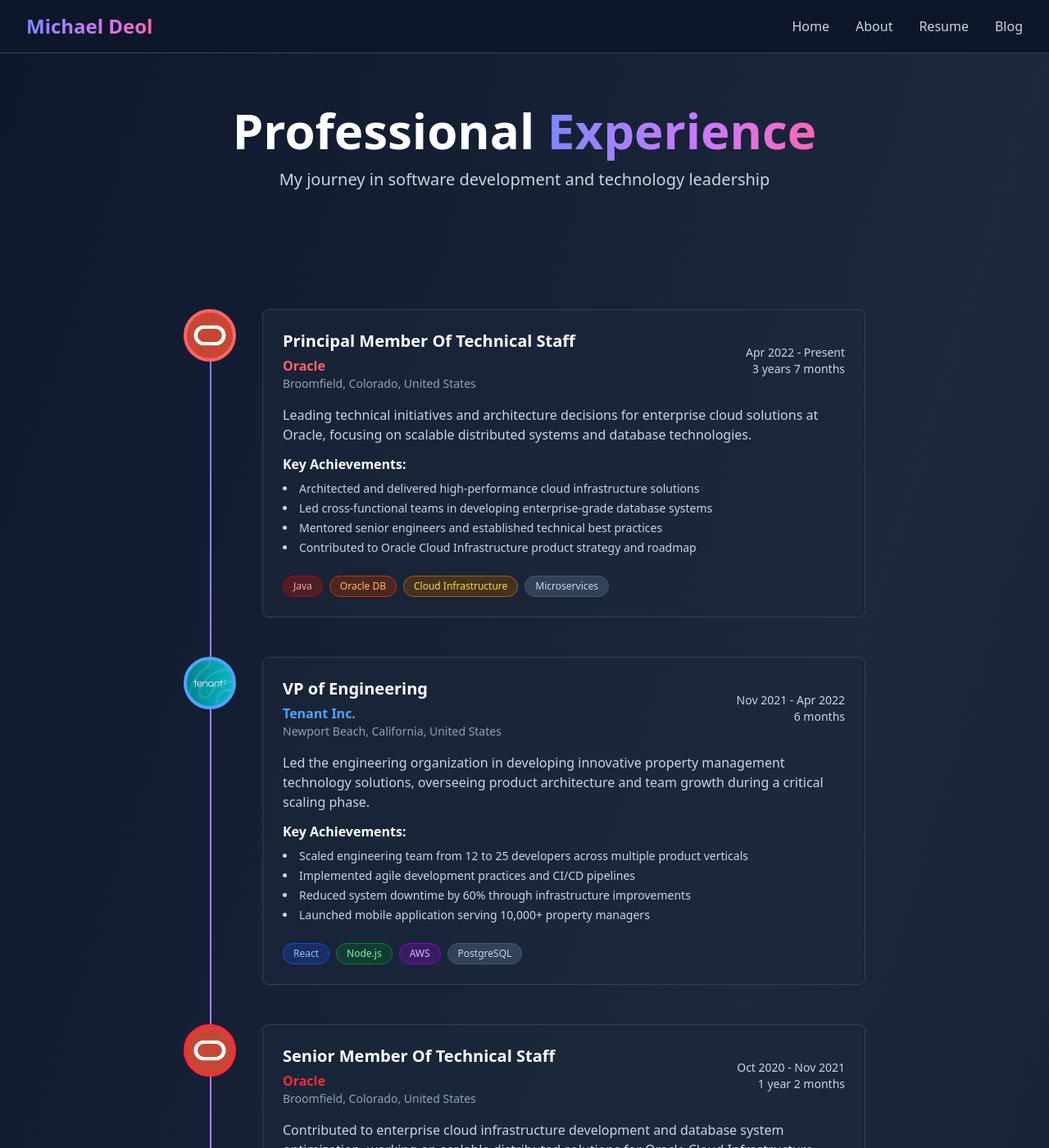
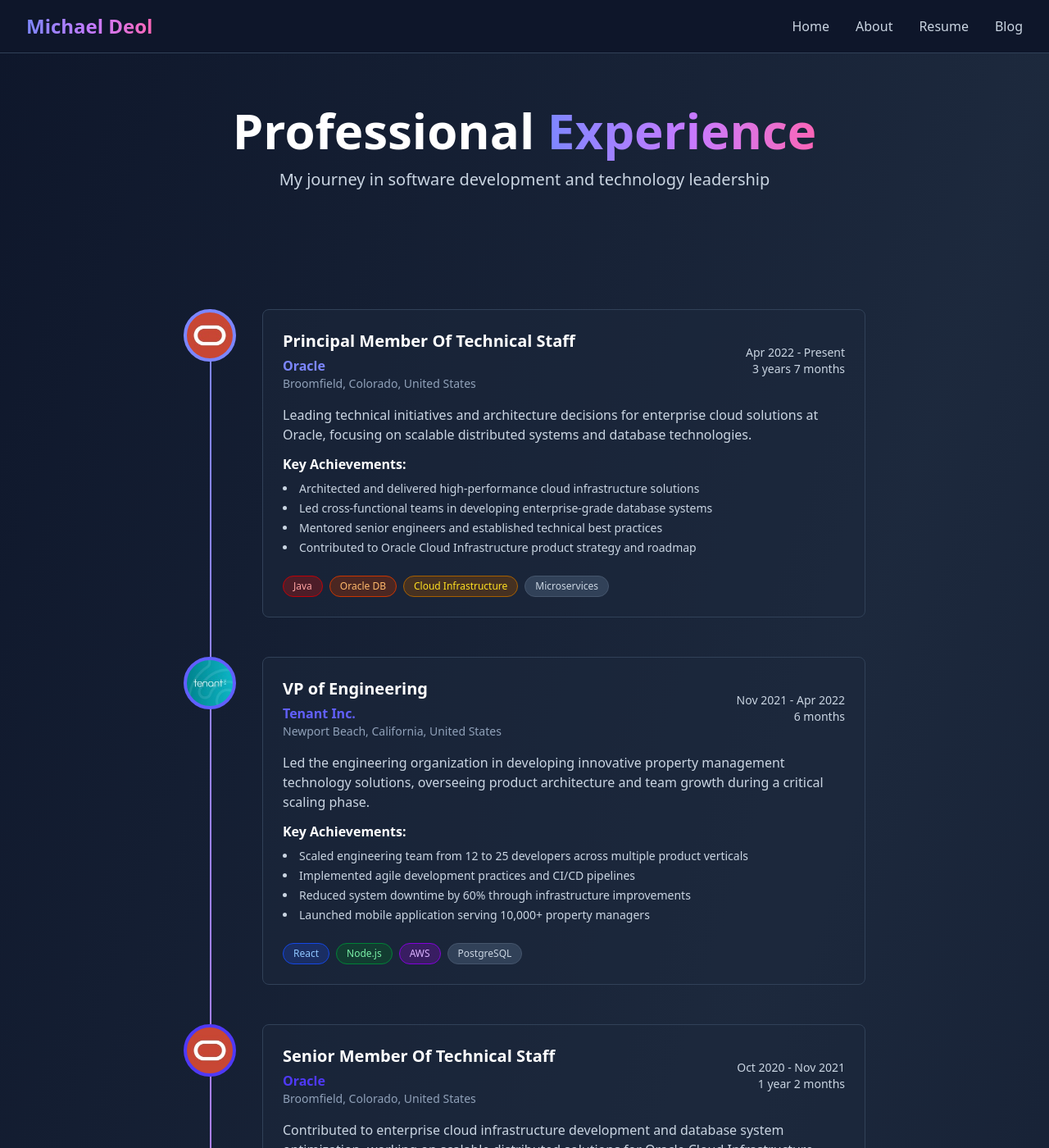
Before and after one commit to michaeldeol/portfolio, a Jekyll site: the page built from resume.markdown, in a window 1280 px wide and 1400 px high. Shown: the whole window at 82% size. Built offline with Jekyll 4.4.1, drawn with Linux system fonts in a browser that asks for light colours.

Commit message:
Resume Timeline Dot Fix

```diff
--- a/_layouts/resume.html
+++ b/_layouts/resume.html
@@ -33,7 +33,7 @@ layout: default
           <!-- Oracle Principal Member Of Technical Staff -->
           <div class="relative flex items-start space-x-8">
             <!-- Timeline Dot -->
-            <div class="flex-shrink-0 w-16 h-16 bg-white border-4 border-red-400 rounded-full"
+            <div class="flex-shrink-0 w-16 h-16 bg-white border-4 border-indigo-400 rounded-full"
                  style="background-image: url('{{ '/assets/images/company_logos/oracle_logo.jpg' | relative_url }}'); background-size: 100%; background-position: center; background-repeat: no-repeat;">
             </div>
 
@@ -42,7 +42,7 @@ layout: default
               <div class="flex flex-col md:flex-row md:items-center md:justify-between mb-4">
                 <div>
                   <h3 class="text-xl font-bold text-white mb-1">Principal Member Of Technical Staff</h3>
-                  <p class="text-red-400 font-semibold">Oracle</p>
+                  <p class="text-indigo-400 font-semibold">Oracle</p>
                   <p class="text-sm text-slate-400">Broomfield, Colorado, United States</p>
                 </div>
                 <div class="text-slate-300 text-sm md:text-right">
@@ -79,7 +79,7 @@ layout: default
           <!-- Tenant Inc VP of Engineering -->
           <div class="relative flex items-start space-x-8">
             <!-- Timeline Dot -->
-            <div class="flex-shrink-0 w-16 h-16 bg-white border-4 border-blue-400 rounded-full"
+            <div class="flex-shrink-0 w-16 h-16 bg-white border-4 border-indigo-500 rounded-full"
                  style="background-image: url('{{ '/assets/images/company_logos/tenant_inc_logo.jpg' | relative_url }}'); background-size: 100%; background-position: center; background-repeat: no-repeat;">
             </div>
 
@@ -88,7 +88,7 @@ layout: default
               <div class="flex flex-col md:flex-row md:items-center md:justify-between mb-4">
                 <div>
                   <h3 class="text-xl font-bold text-white mb-1">VP of Engineering</h3>
-                  <p class="text-blue-400 font-semibold">Tenant Inc.</p>
+                  <p class="text-indigo-500 font-semibold">Tenant Inc.</p>
                   <p class="text-sm text-slate-400">Newport Beach, California, United States</p>
                 </div>
                 <div class="text-slate-300 text-sm md:text-right">
@@ -125,7 +125,7 @@ layout: default
           <!-- Oracle Senior Member Of Technical Staff -->
           <div class="relative flex items-start space-x-8">
             <!-- Timeline Dot -->
-            <div class="flex-shrink-0 w-16 h-16 bg-white border-4 border-red-500 rounded-full"
+            <div class="flex-shrink-0 w-16 h-16 bg-white border-4 border-indigo-600 rounded-full"
                  style="background-image: url('{{ '/assets/images/company_logos/oracle_logo.jpg' | relative_url }}'); background-size: 100%; background-position: center; background-repeat: no-repeat;">
             </div>
 
@@ -134,7 +134,7 @@ layout: default
               <div class="flex flex-col md:flex-row md:items-center md:justify-between mb-4">
                 <div>
                   <h3 class="text-xl font-bold text-white mb-1">Senior Member Of Technical Staff</h3>
-                  <p class="text-red-500 font-semibold">Oracle</p>
+                  <p class="text-indigo-600 font-semibold">Oracle</p>
                   <p class="text-sm text-slate-400">Broomfield, Colorado, United States</p>
                 </div>
                 <div class="text-slate-300 text-sm md:text-right">
@@ -263,7 +263,7 @@ layout: default
           <!-- Aspiration Senior Software Engineer -->
           <div class="relative flex items-start space-x-8">
             <!-- Timeline Dot -->
-            <div class="flex-shrink-0 w-16 h-16 bg-white border-4 border-green-400 rounded-full"
+            <div class="flex-shrink-0 w-16 h-16 bg-white border-4 border-purple-600 rounded-full"
                  style="background-image: url('{{ '/assets/images/company_logos/aspiration_logo.jpg' | relative_url }}'); background-size: 100%; background-position: center; background-repeat: no-repeat;">
             </div>
 
@@ -272,7 +272,7 @@ layout: default
               <div class="flex flex-col md:flex-row md:items-center md:justify-between mb-4">
                 <div>
                   <h3 class="text-xl font-bold text-white mb-1">Senior Software Engineer</h3>
-                  <p class="text-green-400 font-semibold">Aspiration.com</p>
+                  <p class="text-purple-600 font-semibold">Aspiration.com</p>
                   <p class="text-sm text-slate-400">Marina del Rey, California, United States</p>
                 </div>
                 <div class="text-slate-300 text-sm md:text-right">
@@ -309,7 +309,7 @@ layout: default
           <!-- Acorns Senior Software Engineer -->
           <div class="relative flex items-start space-x-8">
             <!-- Timeline Dot -->
-            <div class="flex-shrink-0 w-16 h-16 bg-white border-4 border-emerald-400 rounded-full"
+            <div class="flex-shrink-0 w-16 h-16 bg-white border-4 border-pink-400 rounded-full"
                  style="background-image: url('{{ '/assets/images/company_logos/acorns_grow_inc__logo.jpg' | relative_url }}'); background-size: 100%; background-position: center; background-repeat: no-repeat;">
             </div>
 
@@ -318,7 +318,7 @@ layout: default
               <div class="flex flex-col md:flex-row md:items-center md:justify-between mb-4">
                 <div>
                   <h3 class="text-xl font-bold text-white mb-1">Senior Software Engineer</h3>
-                  <p class="text-emerald-400 font-semibold">Acorns</p>
+                  <p class="text-pink-400 font-semibold">Acorns</p>
                   <p class="text-sm text-slate-400">Irvine, CA</p>
                 </div>
                 <div class="text-slate-300 text-sm md:text-right">
@@ -362,7 +362,7 @@ layout: default
           <!-- Billabong Senior Software Engineer -->
           <div class="relative flex items-start space-x-8 older-experience" style="display: none;">
             <!-- Timeline Dot -->
-            <div class="flex-shrink-0 w-16 h-16 bg-white border-4 border-teal-400 rounded-full"
+            <div class="flex-shrink-0 w-16 h-16 bg-white border-4 border-pink-500 rounded-full"
                  style="background-image: url('{{ '/assets/images/company_logos/billabong_logo.jpg' | relative_url }}'); background-size: 100%; background-position: center; background-repeat: no-repeat;">
             </div>
 
@@ -371,7 +371,7 @@ layout: default
               <div class="flex flex-col md:flex-row md:items-center md:justify-between mb-4">
                 <div>
                   <h3 class="text-xl font-bold text-white mb-1">Senior Software Engineer</h3>
-                  <p class="text-teal-400 font-semibold">Billabong</p>
+                  <p class="text-pink-500 font-semibold">Billabong</p>
                   <p class="text-sm text-slate-400">Irvine, CA</p>
                 </div>
                 <div class="text-slate-300 text-sm md:text-right">
@@ -408,7 +408,7 @@ layout: default
           <!-- ReachLocal Senior Software Engineer -->
           <div class="relative flex items-start space-x-8 older-experience" style="display: none;">
             <!-- Timeline Dot -->
-            <div class="flex-shrink-0 w-16 h-16 bg-white border-4 border-indigo-400 rounded-full"
+            <div class="flex-shrink-0 w-16 h-16 bg-white border-4 border-pink-600 rounded-full"
                  style="background-image: url('{{ '/assets/images/company_logos/reachlocal_logo.jpg' | relative_url }}'); background-size: 100%; background-position: center; background-repeat: no-repeat;">
             </div>
 
@@ -417,7 +417,7 @@ layout: default
               <div class="flex flex-col md:flex-row md:items-center md:justify-between mb-4">
                 <div>
                   <h3 class="text-xl font-bold text-white mb-1">Senior Software Engineer</h3>
-                  <p class="text-indigo-400 font-semibold">ReachLocal</p>
+                  <p class="text-pink-600 font-semibold">ReachLocal</p>
                   <p class="text-sm text-slate-400">Irvine, CA</p>
                 </div>
                 <div class="text-slate-300 text-sm md:text-right">
@@ -454,7 +454,7 @@ layout: default
           <!-- mophie Senior Web Developer -->
           <div class="relative flex items-start space-x-8 older-experience" style="display: none;">
             <!-- Timeline Dot -->
-            <div class="flex-shrink-0 w-16 h-16 bg-white border-4 border-cyan-400 rounded-full"
+            <div class="flex-shrink-0 w-16 h-16 bg-white border-4 border-pink-700 rounded-full"
                  style="background-image: url('{{ '/assets/images/company_logos/mophie_logo.jpg' | relative_url }}'); background-size: 100%; background-position: center; background-repeat: no-repeat;">
             </div>
 
@@ -463,7 +463,7 @@ layout: default
               <div class="flex flex-col md:flex-row md:items-center md:justify-between mb-4">
                 <div>
                   <h3 class="text-xl font-bold text-white mb-1">Senior Web Developer</h3>
-                  <p class="text-cyan-400 font-semibold">mophie</p>
+                  <p class="text-pink-700 font-semibold">mophie</p>
                   <p class="text-sm text-slate-400">Tustin, CA</p>
                 </div>
                 <div class="text-slate-300 text-sm md:text-right">
@@ -500,7 +500,7 @@ layout: default
           <!-- Sevenly Director of Web Development -->
           <div class="relative flex items-start space-x-8 older-experience" style="display: none;">
             <!-- Timeline Dot -->
-            <div class="flex-shrink-0 w-16 h-16 bg-white border-4 border-pink-400 rounded-full"
+            <div class="flex-shrink-0 w-16 h-16 bg-white border-4 border-pink-800 rounded-full"
                  style="background-image: url('{{ '/assets/images/company_logos/sevenly_logo.jpg' | relative_url }}'); background-size: 100%; background-position: center; background-repeat: no-repeat;">
             </div>
 
@@ -509,7 +509,7 @@ layout: default
               <div class="flex flex-col md:flex-row md:items-center md:justify-between mb-4">
                 <div>
                   <h3 class="text-xl font-bold text-white mb-1">Director of Web Development</h3>
-                  <p class="text-pink-400 font-semibold">Sevenly</p>
+                  <p class="text-pink-800 font-semibold">Sevenly</p>
                   <p class="text-sm text-slate-400">Costa Mesa, California, United States</p>
                 </div>
                 <div class="text-slate-300 text-sm md:text-right">
@@ -546,16 +546,16 @@ layout: default
           <!-- Sevenly Senior Software Engineer -->
           <div class="relative flex items-start space-x-8 older-experience" style="display: none;">
             <!-- Timeline Dot -->
-            <div class="flex-shrink-0 w-16 h-16 bg-white border-4 border-pink-500 rounded-full"
+            <div class="flex-shrink-0 w-16 h-16 bg-white border-4 border-pink-900 rounded-full"
                  style="background-image: url('{{ '/assets/images/company_logos/sevenly_logo.jpg' | relative_url }}'); background-size: 100%; background-position: center; background-repeat: no-repeat;">
             </div>
 
             <!-- Experience Content -->
-            <div class="flex-1 bg-slate-800/50 border border-slate-700 rounded-lg p-6 hover:border-pink-500 hover:shadow-xl hover:shadow-pink-500/10 transition-all duration-300">
+            <div class="flex-1 bg-slate-800/50 border border-slate-700 rounded-lg p-6 hover:border-pink-900 hover:shadow-xl hover:shadow-pink-900/10 transition-all duration-300">
               <div class="flex flex-col md:flex-row md:items-center md:justify-between mb-4">
                 <div>
                   <h3 class="text-xl font-bold text-white mb-1">Senior Software Engineer</h3>
-                  <p class="text-pink-500 font-semibold">Sevenly</p>
+                  <p class="text-pink-900 font-semibold">Sevenly</p>
                   <p class="text-sm text-slate-400">Costa Mesa, California, United States</p>
                 </div>
                 <div class="text-slate-300 text-sm md:text-right">
@@ -592,16 +592,16 @@ layout: default
           <!-- Oakley Web Developer -->
           <div class="relative flex items-start space-x-8 older-experience" style="display: none;">
             <!-- Timeline Dot -->
-            <div class="flex-shrink-0 w-16 h-16 bg-white border-4 border-orange-400 rounded-full"
+            <div class="flex-shrink-0 w-16 h-16 bg-white border-4 border-pink-900 rounded-full"
                  style="background-image: url('{{ '/assets/images/company_logos/oakley_logo.jpg' | relative_url }}'); background-size: 100%; background-position: center; background-repeat: no-repeat;">
             </div>
 
             <!-- Experience Content -->
-            <div class="flex-1 bg-slate-800/50 border border-slate-700 rounded-lg p-6 hover:border-orange-500 hover:shadow-xl hover:shadow-orange-500/10 transition-all duration-300">
+            <div class="flex-1 bg-slate-800/50 border border-slate-700 rounded-lg p-6 hover:border-pink-900 hover:shadow-xl hover:shadow-pink-900/10 transition-all duration-300">
               <div class="flex flex-col md:flex-row md:items-center md:justify-between mb-4">
                 <div>
                   <h3 class="text-xl font-bold text-white mb-1">Web Developer</h3>
-                  <p class="text-orange-400 font-semibold">Oakley</p>
+                  <p class="text-pink-900 font-semibold">Oakley</p>
                   <p class="text-sm text-slate-400">Foothill Ranch, CA</p>
                 </div>
                 <div class="text-slate-300 text-sm md:text-right">
@@ -638,16 +638,16 @@ layout: default
           <!-- Overstock Manager Web Development -->
           <div class="relative flex items-start space-x-8 older-experience" style="display: none;">
             <!-- Timeline Dot -->
-            <div class="flex-shrink-0 w-16 h-16 bg-white border-4 border-yellow-400 rounded-full"
+            <div class="flex-shrink-0 w-16 h-16 bg-white border-4 border-pink-900 rounded-full"
                  style="background-image: url('{{ '/assets/images/company_logos/overstock_logo.jpg' | relative_url }}'); background-size: 100%; background-position: center; background-repeat: no-repeat;">
             </div>
 
             <!-- Experience Content -->
-            <div class="flex-1 bg-slate-800/50 border border-slate-700 rounded-lg p-6 hover:border-yellow-500 hover:shadow-xl hover:shadow-yellow-500/10 transition-all duration-300">
+            <div class="flex-1 bg-slate-800/50 border border-slate-700 rounded-lg p-6 hover:border-pink-900 hover:shadow-xl hover:shadow-pink-900/10 transition-all duration-300">
               <div class="flex flex-col md:flex-row md:items-center md:justify-between mb-4">
                 <div>
                   <h3 class="text-xl font-bold text-white mb-1">Manager Web Development</h3>
-                  <p class="text-yellow-400 font-semibold">Overstock.com</p>
+                  <p class="text-pink-900 font-semibold">Overstock.com</p>
                   <p class="text-sm text-slate-400">Salt Lake City, Utah, United States</p>
                 </div>
                 <div class="text-slate-300 text-sm md:text-right">
@@ -684,16 +684,16 @@ layout: default
           <!-- Overstock Frontend Engineer -->
           <div class="relative flex items-start space-x-8 older-experience" style="display: none;">
             <!-- Timeline Dot -->
-            <div class="flex-shrink-0 w-16 h-16 bg-white border-4 border-yellow-500 rounded-full"
+            <div class="flex-shrink-0 w-16 h-16 bg-white border-4 border-pink-900 rounded-full"
                  style="background-image: url('{{ '/assets/images/company_logos/overstock_logo.jpg' | relative_url }}'); background-size: 100%; background-position: center; background-repeat: no-repeat;">
             </div>
 
             <!-- Experience Content -->
-            <div class="flex-1 bg-slate-800/50 border border-slate-700 rounded-lg p-6 hover:border-yellow-500 hover:shadow-xl hover:shadow-yellow-500/10 transition-all duration-300">
+            <div class="flex-1 bg-slate-800/50 border border-slate-700 rounded-lg p-6 hover:border-pink-900 hover:shadow-xl hover:shadow-pink-900/10 transition-all duration-300">
               <div class="flex flex-col md:flex-row md:items-center md:justify-between mb-4">
                 <div>
                   <h3 class="text-xl font-bold text-white mb-1">Frontend Engineer</h3>
-                  <p class="text-yellow-500 font-semibold">Overstock.com</p>
+                  <p class="text-pink-900 font-semibold">Overstock.com</p>
                   <p class="text-sm text-slate-400">Salt Lake City, Utah, United States</p>
                 </div>
                 <div class="text-slate-300 text-sm md:text-right">
--- a/assets/css/style.css
+++ b/assets/css/style.css
@@ -25,7 +25,6 @@
     --color-green-300: oklch(87.1% 0.15 154.449);
     --color-green-400: oklch(79.2% 0.209 151.711);
     --color-green-500: oklch(72.3% 0.219 149.579);
-    --color-green-600: oklch(62.7% 0.194 149.214);
     --color-green-700: oklch(52.7% 0.154 150.069);
     --color-green-900: oklch(39.3% 0.095 152.535);
     --color-emerald-300: oklch(84.5% 0.143 164.978);
@@ -66,6 +65,7 @@
     --color-pink-500: oklch(65.6% 0.241 354.308);
     --color-pink-600: oklch(59.2% 0.249 0.584);
     --color-pink-700: oklch(52.5% 0.223 3.958);
+    --color-pink-800: oklch(45.9% 0.187 3.815);
     --color-pink-900: oklch(40.8% 0.153 2.432);
     --color-slate-100: oklch(96.8% 0.007 247.896);
     --color-slate-200: oklch(92.9% 0.013 255.508);
@@ -569,21 +569,12 @@
     border-bottom-style: var(--tw-border-style);
     border-bottom-width: 1px;
   }
-  .border-blue-400 {
-    border-color: var(--color-blue-400);
-  }
   .border-blue-700 {
     border-color: var(--color-blue-700);
   }
-  .border-cyan-400 {
-    border-color: var(--color-cyan-400);
-  }
   .border-cyan-700 {
     border-color: var(--color-cyan-700);
   }
-  .border-emerald-400 {
-    border-color: var(--color-emerald-400);
-  }
   .border-emerald-500\/30 {
     border-color: color-mix(in srgb, oklch(69.6% 0.17 162.48) 30%, transparent);
     @supports (color: color-mix(in lab, red, red)) {
@@ -593,27 +584,27 @@
   .border-emerald-700 {
     border-color: var(--color-emerald-700);
   }
-  .border-green-400 {
-    border-color: var(--color-green-400);
-  }
   .border-green-700 {
     border-color: var(--color-green-700);
   }
   .border-indigo-400 {
     border-color: var(--color-indigo-400);
   }
+  .border-indigo-500 {
+    border-color: var(--color-indigo-500);
+  }
   .border-indigo-500\/30 {
     border-color: color-mix(in srgb, oklch(58.5% 0.233 277.117) 30%, transparent);
     @supports (color: color-mix(in lab, red, red)) {
       border-color: color-mix(in oklab, var(--color-indigo-500) 30%, transparent);
     }
   }
+  .border-indigo-600 {
+    border-color: var(--color-indigo-600);
+  }
   .border-indigo-700 {
     border-color: var(--color-indigo-700);
   }
-  .border-orange-400 {
-    border-color: var(--color-orange-400);
-  }
   .border-orange-500\/30 {
     border-color: color-mix(in srgb, oklch(70.5% 0.213 47.604) 30%, transparent);
     @supports (color: color-mix(in lab, red, red)) {
@@ -629,9 +620,18 @@
   .border-pink-500 {
     border-color: var(--color-pink-500);
   }
+  .border-pink-600 {
+    border-color: var(--color-pink-600);
+  }
   .border-pink-700 {
     border-color: var(--color-pink-700);
   }
+  .border-pink-800 {
+    border-color: var(--color-pink-800);
+  }
+  .border-pink-900 {
+    border-color: var(--color-pink-900);
+  }
   .border-purple-400 {
     border-color: var(--color-purple-400);
   }
@@ -644,15 +644,12 @@
       border-color: color-mix(in oklab, var(--color-purple-500) 30%, transparent);
     }
   }
+  .border-purple-600 {
+    border-color: var(--color-purple-600);
+  }
   .border-purple-700 {
     border-color: var(--color-purple-700);
   }
-  .border-red-400 {
-    border-color: var(--color-red-400);
-  }
-  .border-red-500 {
-    border-color: var(--color-red-500);
-  }
   .border-red-700 {
     border-color: var(--color-red-700);
   }
@@ -662,9 +659,6 @@
   .border-slate-700 {
     border-color: var(--color-slate-700);
   }
-  .border-teal-400 {
-    border-color: var(--color-teal-400);
-  }
   .border-teal-700 {
     border-color: var(--color-teal-700);
   }
@@ -673,12 +667,6 @@
   }
   .border-white {
     border-color: var(--color-white);
-  }
-  .border-yellow-400 {
-    border-color: var(--color-yellow-400);
-  }
-  .border-yellow-500 {
-    border-color: var(--color-yellow-500);
   }
   .border-yellow-700 {
     border-color: var(--color-yellow-700);
@@ -990,15 +978,9 @@
   .text-blue-300 {
     color: var(--color-blue-300);
   }
-  .text-blue-400 {
-    color: var(--color-blue-400);
-  }
   .text-cyan-300 {
     color: var(--color-cyan-300);
   }
-  .text-cyan-400 {
-    color: var(--color-cyan-400);
-  }
   .text-emerald-300 {
     color: var(--color-emerald-300);
   }
@@ -1008,12 +990,6 @@
   .text-green-300 {
     color: var(--color-green-300);
   }
-  .text-green-400 {
-    color: var(--color-green-400);
-  }
-  .text-green-600 {
-    color: var(--color-green-600);
-  }
   .text-indigo-100 {
     color: var(--color-indigo-100);
   }
@@ -1023,6 +999,9 @@
   .text-indigo-400 {
     color: var(--color-indigo-400);
   }
+  .text-indigo-500 {
+    color: var(--color-indigo-500);
+  }
   .text-indigo-600 {
     color: var(--color-indigo-600);
   }
@@ -1041,6 +1020,18 @@
   .text-pink-500 {
     color: var(--color-pink-500);
   }
+  .text-pink-600 {
+    color: var(--color-pink-600);
+  }
+  .text-pink-700 {
+    color: var(--color-pink-700);
+  }
+  .text-pink-800 {
+    color: var(--color-pink-800);
+  }
+  .text-pink-900 {
+    color: var(--color-pink-900);
+  }
   .text-purple-300 {
     color: var(--color-purple-300);
   }
@@ -1050,15 +1041,12 @@
   .text-purple-500 {
     color: var(--color-purple-500);
   }
+  .text-purple-600 {
+    color: var(--color-purple-600);
+  }
   .text-red-300 {
     color: var(--color-red-300);
   }
-  .text-red-400 {
-    color: var(--color-red-400);
-  }
-  .text-red-500 {
-    color: var(--color-red-500);
-  }
   .text-slate-200 {
     color: var(--color-slate-200);
   }
@@ -1074,9 +1062,6 @@
   .text-teal-300 {
     color: var(--color-teal-300);
   }
-  .text-teal-400 {
-    color: var(--color-teal-400);
-  }
   .text-transparent {
     color: transparent;
   }
@@ -1085,12 +1070,6 @@
   }
   .text-yellow-300 {
     color: var(--color-yellow-300);
-  }
-  .text-yellow-400 {
-    color: var(--color-yellow-400);
-  }
-  .text-yellow-500 {
-    color: var(--color-yellow-500);
   }
   .shadow-2xl {
     --tw-shadow: 0 25px 50px -12px var(--tw-shadow-color, rgb(0 0 0 / 0.25));
@@ -1232,17 +1211,17 @@
       }
     }
   }
-  .hover\:border-orange-500 {
-    &:hover {
-      @media (hover: hover) {
-        border-color: var(--color-orange-500);
-      }
-    }
-  }
   .hover\:border-pink-500 {
     &:hover {
       @media (hover: hover) {
         border-color: var(--color-pink-500);
+      }
+    }
+  }
+  .hover\:border-pink-900 {
+    &:hover {
+      @media (hover: hover) {
+        border-color: var(--color-pink-900);
       }
     }
   }
@@ -1284,13 +1263,6 @@
       }
     }
   }
-  .hover\:border-yellow-500 {
-    &:hover {
-      @media (hover: hover) {
-        border-color: var(--color-yellow-500);
-      }
-    }
-  }
   .hover\:bg-slate-100 {
     &:hover {
       @media (hover: hover) {
@@ -1443,16 +1415,6 @@
       }
     }
   }
-  .hover\:shadow-orange-500\/10 {
-    &:hover {
-      @media (hover: hover) {
-        --tw-shadow-color: color-mix(in srgb, oklch(70.5% 0.213 47.604) 10%, transparent);
-        @supports (color: color-mix(in lab, red, red)) {
-          --tw-shadow-color: color-mix(in oklab, color-mix(in oklab, var(--color-orange-500) 10%, transparent) var(--tw-shadow-alpha), transparent);
-        }
-      }
-    }
-  }
   .hover\:shadow-pink-500\/10 {
     &:hover {
       @media (hover: hover) {
@@ -1463,6 +1425,16 @@
       }
     }
   }
+  .hover\:shadow-pink-900\/10 {
+    &:hover {
+      @media (hover: hover) {
+        --tw-shadow-color: color-mix(in srgb, oklch(40.8% 0.153 2.432) 10%, transparent);
+        @supports (color: color-mix(in lab, red, red)) {
+          --tw-shadow-color: color-mix(in oklab, color-mix(in oklab, var(--color-pink-900) 10%, transparent) var(--tw-shadow-alpha), transparent);
+        }
+      }
+    }
+  }
   .hover\:shadow-purple-500\/10 {
     &:hover {
       @media (hover: hover) {
@@ -1489,16 +1461,6 @@
         --tw-shadow-color: color-mix(in srgb, oklch(70.4% 0.14 182.503) 10%, transparent);
         @supports (color: color-mix(in lab, red, red)) {
           --tw-shadow-color: color-mix(in oklab, color-mix(in oklab, var(--color-teal-500) 10%, transparent) var(--tw-shadow-alpha), transparent);
-        }
-      }
-    }
-  }
-  .hover\:shadow-yellow-500\/10 {
-    &:hover {
-      @media (hover: hover) {
-        --tw-shadow-color: color-mix(in srgb, oklch(79.5% 0.184 86.047) 10%, transparent);
-        @supports (color: color-mix(in lab, red, red)) {
-          --tw-shadow-color: color-mix(in oklab, color-mix(in oklab, var(--color-yellow-500) 10%, transparent) var(--tw-shadow-alpha), transparent);
         }
       }
     }
```
